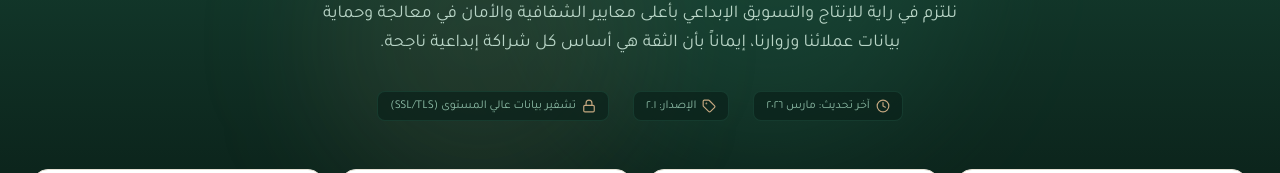
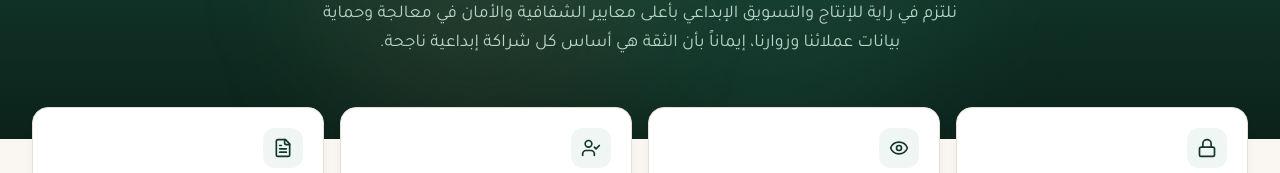
Before and after one commit to MahmoudMagdy001/raya, a React (Vite) app: page /privacy in a window 1280 px wide. Shown: the part 238-411 px from the top of the page. Built offline with nearby package versions, Linux system fonts and the light colour scheme; no server answers; the database is empty.

Commit message:
feat: add PrivacyPage component to privacy feature module

```diff
--- a/src/features/privacy/pages/PrivacyPage.tsx
+++ b/src/features/privacy/pages/PrivacyPage.tsx
@@ -11,8 +11,6 @@ import {
   RefreshCw,
   Mail,
   CheckCircle2,
-  Clock,
-  Tag,
   ChevronLeft,
   Info,
   Layers,
@@ -114,22 +112,6 @@ export const PrivacyPage: React.FC = () => {
           <p className="text-base sm:text-lg text-[#b9d5c7] max-w-2xl mx-auto leading-relaxed">
             نلتزم في راية للإنتاج والتسويق الإبداعي بأعلى معايير الشفافية والأمان في معالجة وحماية بيانات عملائنا وزوارنا، إيماناً بأن الثقة هي أساس كل شراكة إبداعية ناجحة.
           </p>
-
-          {/* Policy Meta Tags */}
-          <div className="pt-2 flex flex-wrap items-center justify-center gap-4 sm:gap-6 text-xs text-[#8bbba5]">
-            <div className="flex items-center gap-1.5 bg-[#0B221A]/70 px-3 py-1.5 rounded-lg border border-[#205341]/50">
-              <Clock className="w-3.5 h-3.5 text-[#C5A880]" />
-              <span>آخر تحديث: مارس ٢٠٢٦</span>
-            </div>
-            <div className="flex items-center gap-1.5 bg-[#0B221A]/70 px-3 py-1.5 rounded-lg border border-[#205341]/50">
-              <Tag className="w-3.5 h-3.5 text-[#C5A880]" />
-              <span>الإصدار: ٢.١</span>
-            </div>
-            <div className="flex items-center gap-1.5 bg-[#0B221A]/70 px-3 py-1.5 rounded-lg border border-[#205341]/50">
-              <Lock className="w-3.5 h-3.5 text-[#C5A880]" />
-              <span>تشفير بيانات عالي المستوى (SSL/TLS)</span>
-            </div>
-          </div>
         </div>
       </section>
 
```
